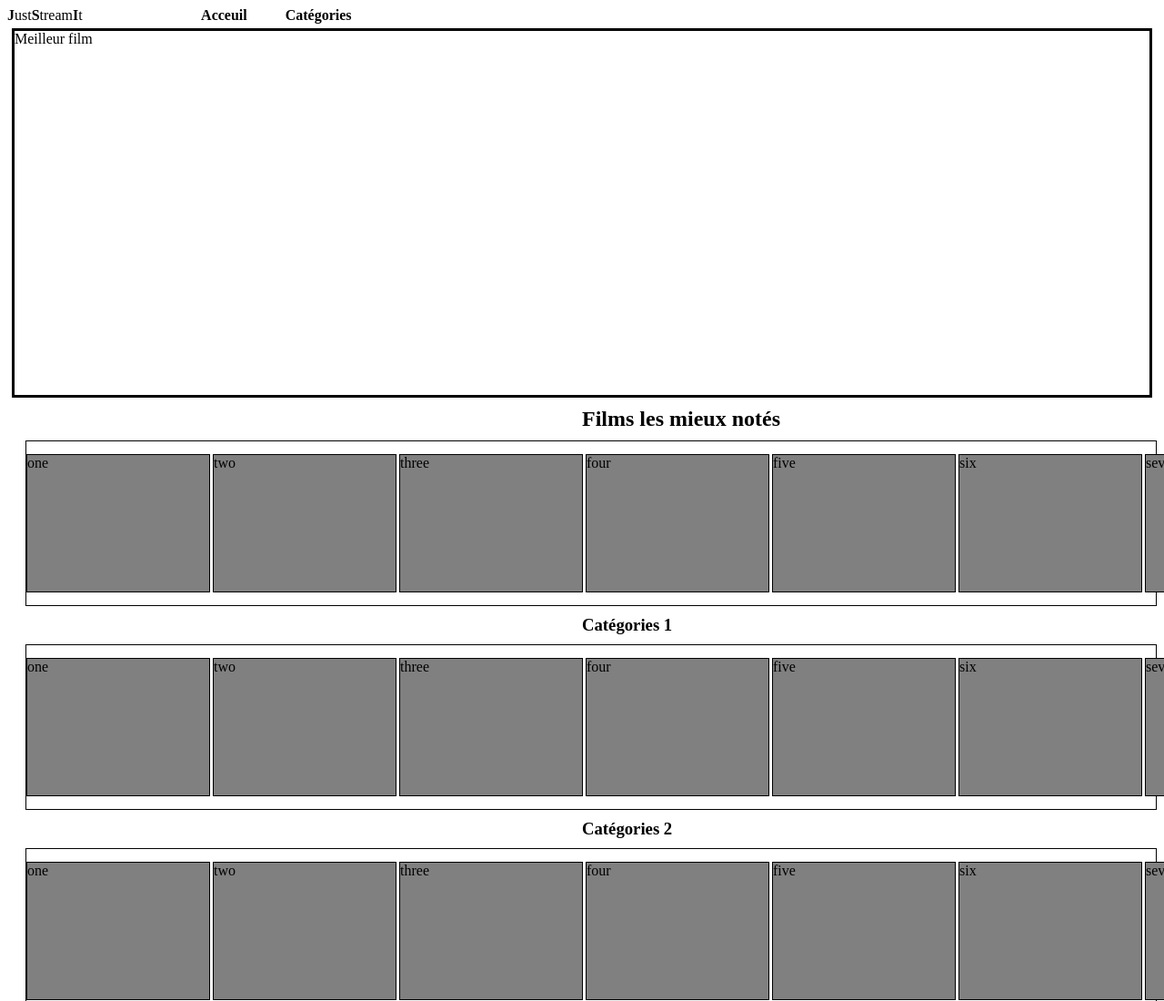
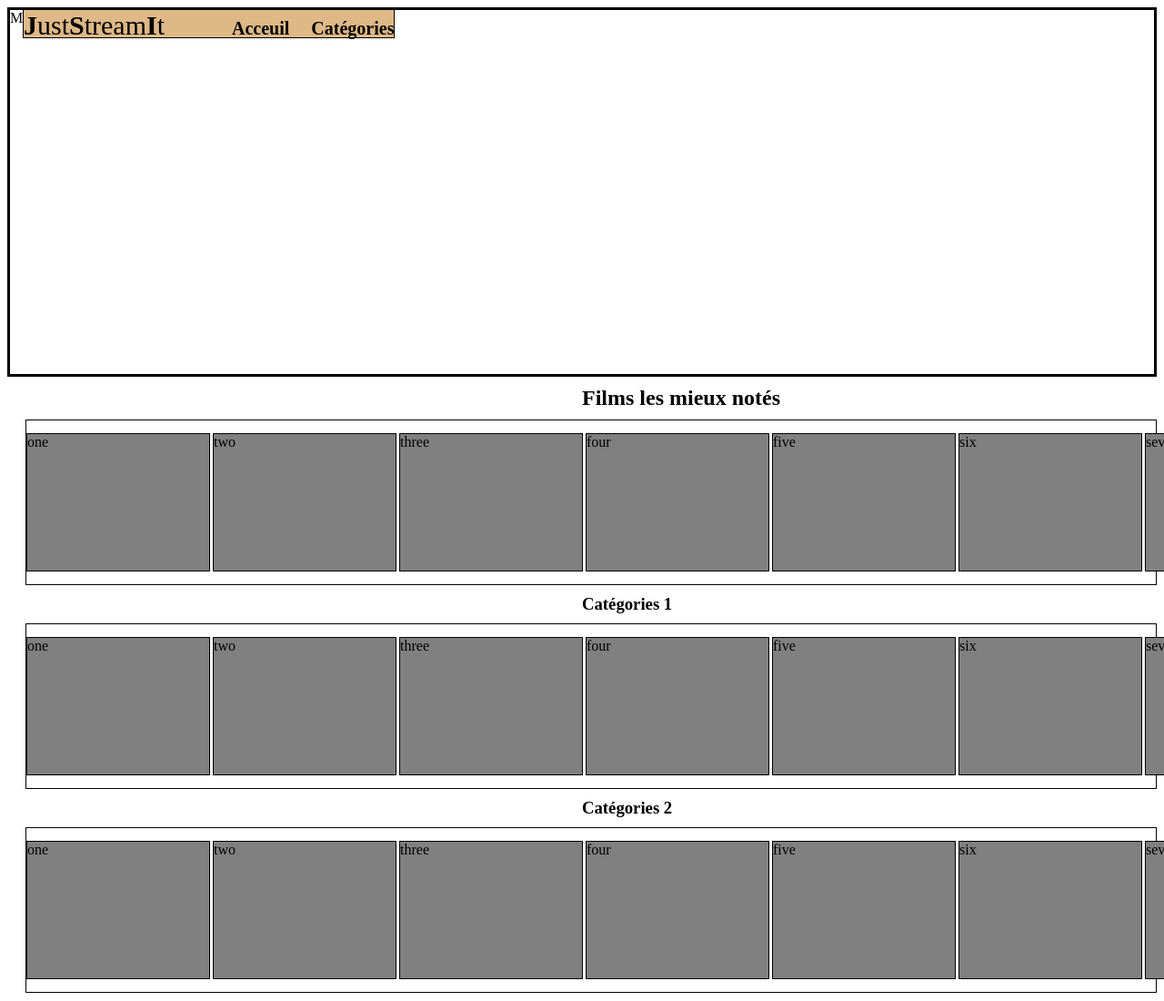
Before and after one commit to Mooncakk/Projet6-OpenClassroom, a plain HTML site: page index.html in a window 1280 px wide. Shown: the top 1100 px of the page at 91% size. Drawn offline with Linux system fonts and the light colour scheme.

Commit message:
Modification barre navigation

```diff
--- a/styles.css
+++ b/styles.css
@@ -1,20 +1,30 @@
+nav {
+    position: fixed;
+    top: 10px;
+    left: 25px;
+    z-index: 2;
+    height: 30px;
+    background-color: #deb887;
+    align-items: flex-end;
+    border: solid 1px black
+}
+span#titre_du_site{
+    font-size: 30px;
+    margin-right: 50px;
+}
+.acceuil, .cat {
+    font-weight: bold;
+    margin-left: 20px;
+    font-size: 15pt;
+}
 
 
-.acceuil {
-    padding-left: 10%;
-    font-weight: bold;
-}
-
-.cat {
-    padding-left: 3%;
-    font-weight: bold;
-}
 
 .meilleur_film {
     display: flex;
     height: 400px;
     border: 3px solid black;
-    margin: 5px;
+    z-index: 1;
 
 }
 
@@ -48,7 +58,8 @@ section.films_les_mieux_notes h2 {
 
 .films_les_mieux_notes #conteneur #box:hover {
     height: 180px;
-    min-width: 270px;
+    width: 270px;
+
 
 
 }
```
